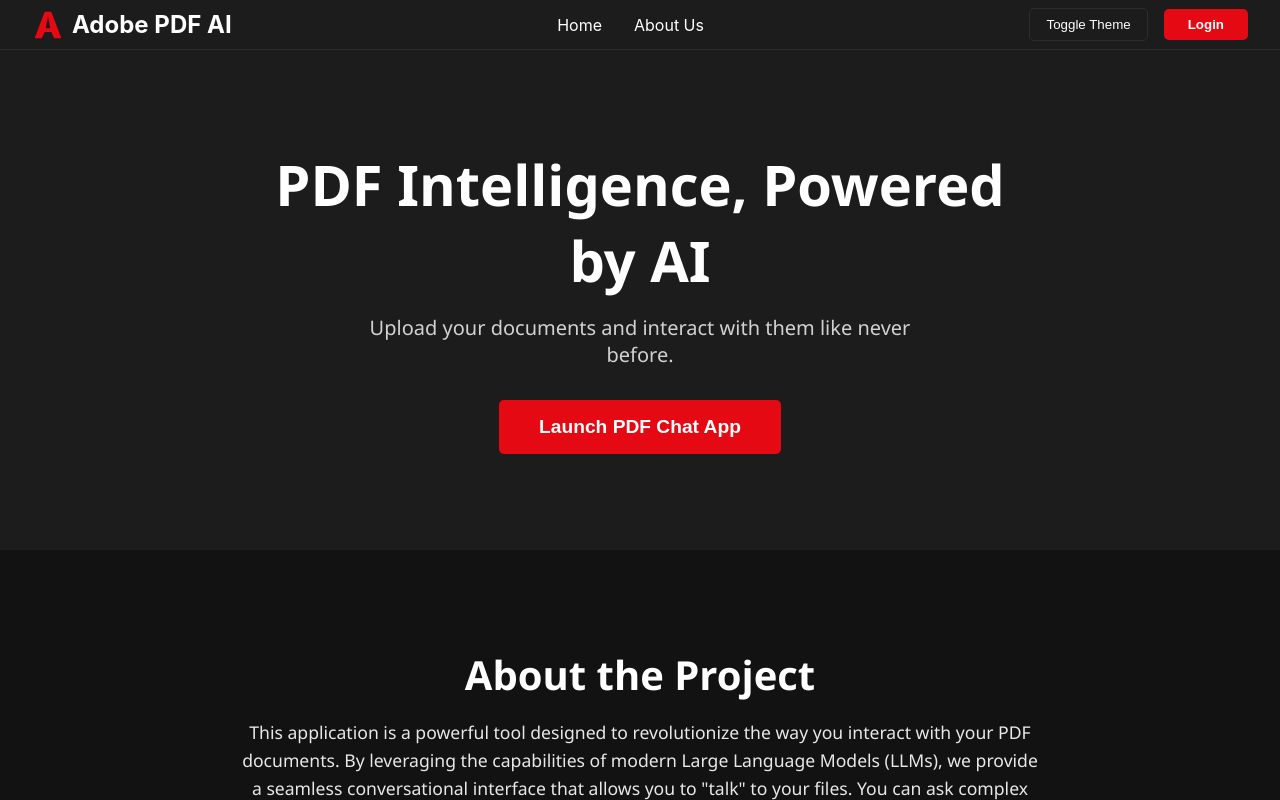
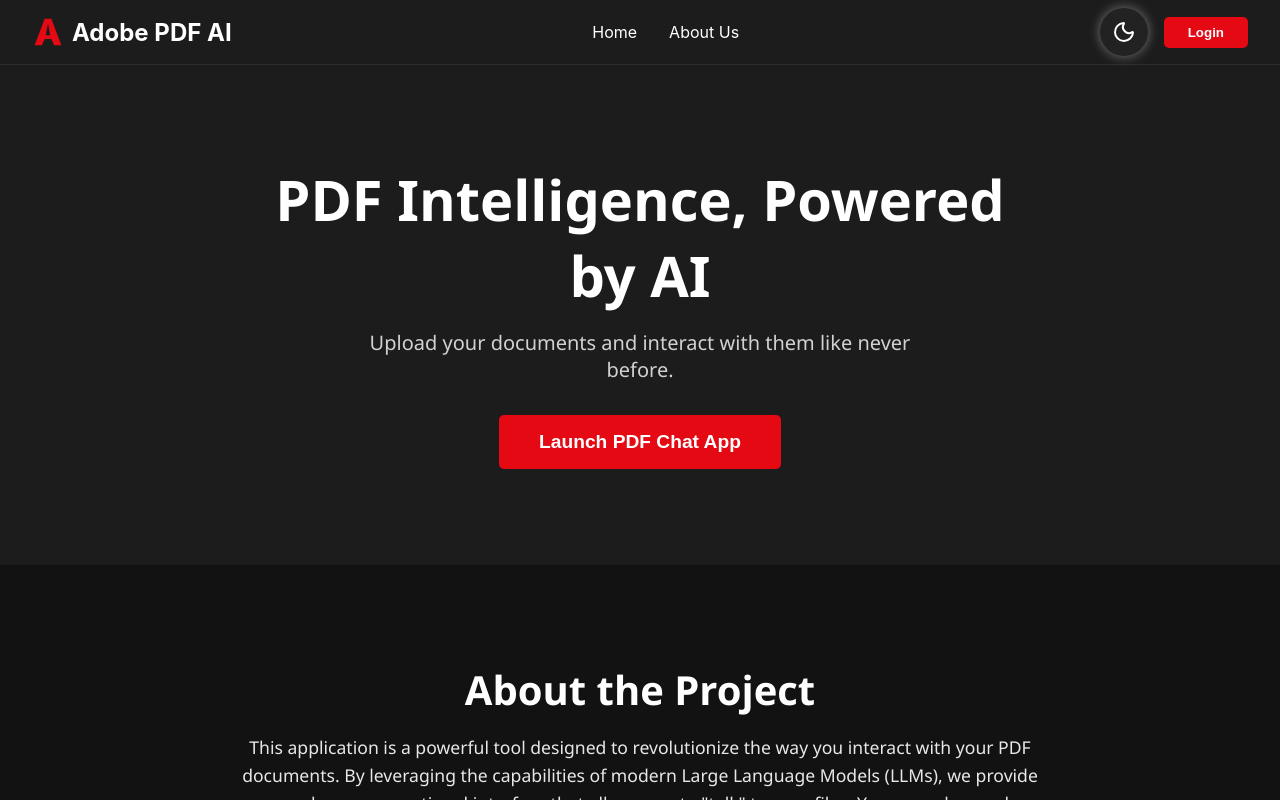
Before and after one commit to AnuragBhashkar/AdobeIndiaGrandFinal, a React (Create React App) app in the folder Frontend/: page / in a window 1280 px wide. Shown: the top 800 px of the page. Built offline with nearby package versions, Linux system fonts and the light colour scheme.

Commit message:
Changes in Sidebar

```diff
--- a/Frontend/package.json
+++ b/Frontend/package.json
@@ -8,6 +8,7 @@
     "@testing-library/react": "^16.3.0",
     "@testing-library/user-event": "^13.5.0",
     "axios": "^1.11.0",
+    "lucide-react": "^0.540.0",
     "react": "^19.1.1",
     "react-dom": "^19.1.1",
     "react-scripts": "5.0.1",
--- a/Frontend/src/components/chat/SessionHistorySidebar.js
+++ b/Frontend/src/components/chat/SessionHistorySidebar.js
@@ -1,7 +1,7 @@
 import React, { useState, useEffect } from 'react';
 import { useTheme } from '../../contexts/ThemeContext';
 import { getPdfChatStyles } from '../../styles/appStyles';
-import { HistoryIcon } from '../common/Icons';
+import { MenuIcon } from '../common/Icons';
 import apiClient from '../../api/apiClient';
 
 const SessionHistorySidebar = ({ onSelectSession, onNewChat, activeSessionId, userToken }) => {
@@ -9,6 +9,7 @@ const SessionHistorySidebar = ({ onSelectSession, onNewChat, activeSessionId, us
     const [isLoading, setIsLoading] = useState(true);
     const { currentTheme } = useTheme();
     const styles = getPdfChatStyles(currentTheme);
+    const [isOpen, setIsOpen] = useState(false);
 
     useEffect(() => {
         if (!userToken) return;
@@ -28,11 +29,23 @@ const SessionHistorySidebar = ({ onSelectSession, onNewChat, activeSessionId, us
     }, [activeSessionId, userToken]);
 
     return (
-        <div style={styles.historySidebar}>
-            <div style={styles.historyHeader}>
-                <HistoryIcon />
-                <h3 style={styles.historyTitle}>Chat History</h3>
+        <div style={{
+                ...styles.historySidebar,
+                width: isOpen ? "300px" : "30px",
+                transition: "width 0.3s ease"
+            }}>
+            <div style={{ ...styles.historyHeader, paddingBottom: "0.5rem" }}>
+                <span
+                    style={{ cursor: "pointer", paddingTop: "0.5rem" }}
+                    onClick={() => setIsOpen(prev => !prev)}
+                >
+                    <MenuIcon />
+                </span>
+                {isOpen && <h3 style={styles.historyTitle}>Chat History</h3>}
             </div>
+
+            {isOpen && (
+    <>
             <button onClick={onNewChat} style={styles.newChatButton}>+ New Chat</button>
             <div style={styles.sessionList}>
                 {isLoading ? <p>Loading history...</p> :
@@ -49,6 +62,8 @@ const SessionHistorySidebar = ({ onSelectSession, onNewChat, activeSessionId, us
                     ))
                 }
             </div>
+            </>
+            )}
         </div>
     );
 };
--- a/Frontend/src/components/common/AppNavbar.js
+++ b/Frontend/src/components/common/AppNavbar.js
@@ -2,24 +2,30 @@ import React from 'react';
 import { useTheme } from '../../contexts/ThemeContext';
 import { getHomePageStyles } from '../../styles/appStyles';
 import { AdobeLogo } from './Icons';
+import ThemeToggle from "./ThemeToggle";
 
-const AppNavbar = ({ onNavigate, toggleTheme, isLoggedIn, onLogout, onLoginClick }) => {
-    const { currentTheme } = useTheme();
+const AppNavbar = ({ onNavigate, isLoggedIn, onLogout, onLoginClick }) => {
+  const { theme, toggleTheme, currentTheme } = useTheme();
   const styles = getHomePageStyles(currentTheme);
+
   return (
     <nav style={styles.navbar}>
-            <div style={styles.navLeft} onClick={() => onNavigate('home')}>
+      <div style={styles.navLeft} onClick={() => onNavigate("home")}>
         <AdobeLogo color={currentTheme.primary} size={32} />
         <span style={styles.logoText}>Adobe PDF AI</span>
       </div>
+
       <div style={styles.navCenter}>
-                <button onClick={() => onNavigate('home')} style={styles.navLink}>Home</button>
-                <button onClick={() => onNavigate('about')} style={styles.navLink}>About Us</button>
+        <button onClick={() => onNavigate("home")} style={styles.navLink}>Home</button>
+        <button onClick={() => onNavigate("about")} style={styles.navLink}>About Us</button>
       </div>
+
       <div style={styles.navRight}>
-                <button onClick={toggleTheme} style={styles.themeButton}>Toggle Theme</button>
+        {/* ✅ cleaner toggle usage */}
+        <ThemeToggle toggleTheme={toggleTheme} isDark={theme === "dark"} />
+
         <button onClick={isLoggedIn ? onLogout : onLoginClick} style={styles.loginButton}>
-                    {isLoggedIn ? 'Logout' : 'Login'}
+          {isLoggedIn ? "Logout" : "Login"}
         </button>
       </div>
     </nav>
--- a/Frontend/src/components/common/Icons.js
+++ b/Frontend/src/components/common/Icons.js
@@ -17,3 +17,16 @@ export const HistoryIcon = () => (
         <path d="M13 3C8.03 3 4 7.03 4 12H1L4.89 15.89L9 12H6C6 8.13 9.13 5 13 5C16.87 5 20 8.13 20 12C20 15.87 16.87 19 13 19C11.07 19 9.32 18.21 8.06 16.94L6.64 18.36C8.27 19.99 10.51 21 13 21C17.97 21 22 16.97 22 12C22 7.03 17.97 3 13 3ZM12 8V13L16.28 15.54L17 14.33L13.5 12.25V8H12Z" fill="currentColor"/>
     </svg>
 );
+
+export const MenuIcon = ({ color = "currentColor", size = 24, style }) => (
+  <svg
+    width={size}
+    height={size}
+    viewBox="0 0 24 24"
+    fill={color}
+    xmlns="http://www.w3.org/2000/svg"
+    style={style}
+  >
+    <path d="M3 6h18v2H3V6zm0 5h18v2H3v-2zm0 5h18v2H3v-2z"/>
+  </svg>
+);
--- /dev/null
+++ b/Frontend/src/components/common/ThemeToggle.js
@@ -0,0 +1,37 @@
+import React from "react";
+import { Moon, Sun, Star } from "lucide-react";
+
+const ThemeToggle = ({ toggleTheme, isDark }) => {
+  return (
+    <button
+      onClick={toggleTheme}
+      style={{
+        width: "48px",
+        height: "48px",
+        borderRadius: "50%",
+        border: "none",
+        cursor: "pointer",
+        background: isDark ? "#222" : "#fff",
+        display: "flex",
+        alignItems: "center",
+        justifyContent: "center",
+        position: "relative", // needed for star positioning
+        boxShadow: isDark
+          ? "0 0 12px rgba(255,255,255,0.4)"
+          : "0 0 12px rgba(255,255,255,0.4)",
+        transition: "all 0.3s ease-in-out",
+      }}
+    >
+      {isDark ? (
+        <>
+          {/* 🌙 Moon */}
+          <Moon size={24} color="white" />
+        </>
+      ) : (
+        <Sun size={24} color="grey" />
+      )}
+    </button>
+  );
+};
+
+export default ThemeToggle;
```
Also changed, not shown: 1 other file (tests, documents, lock files or other folders). Lines whose indentation alone changed are shown as unchanged.
